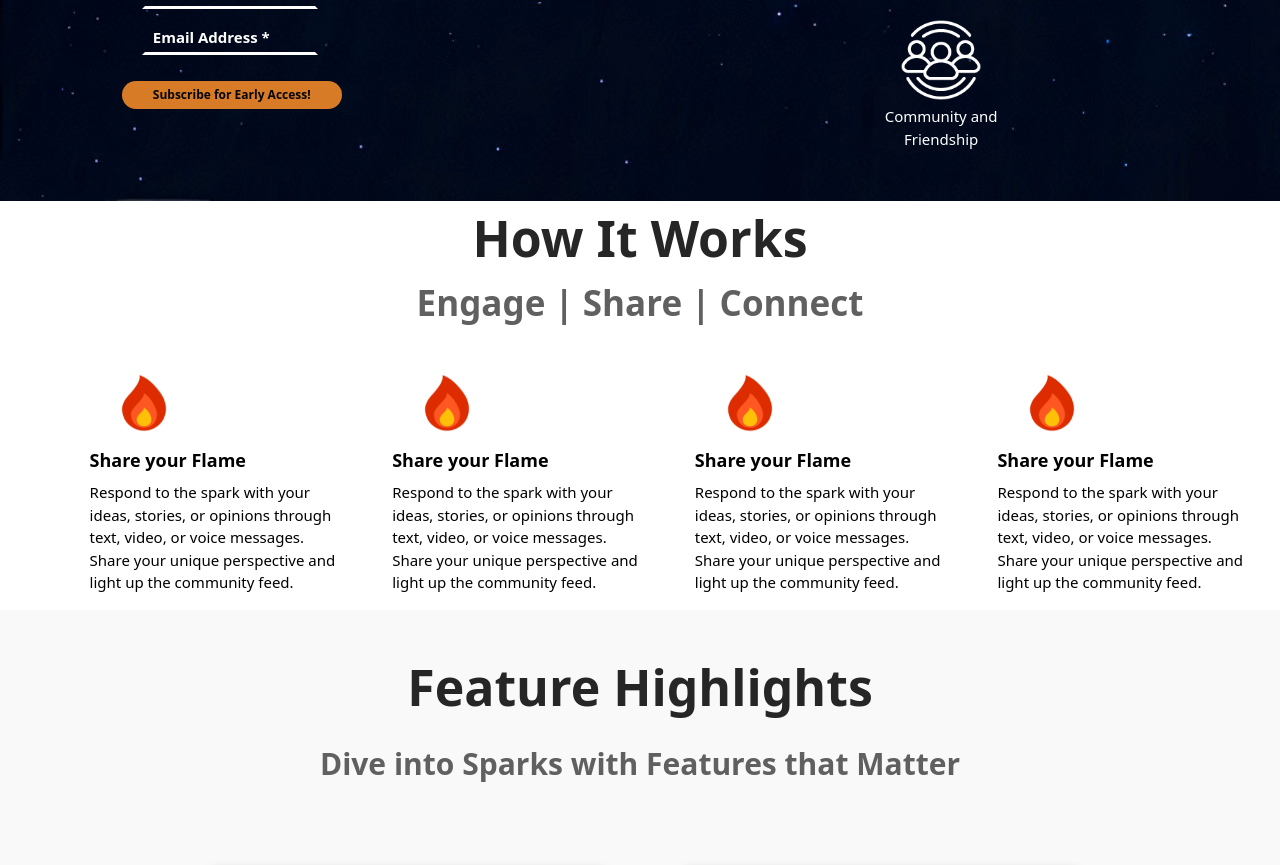
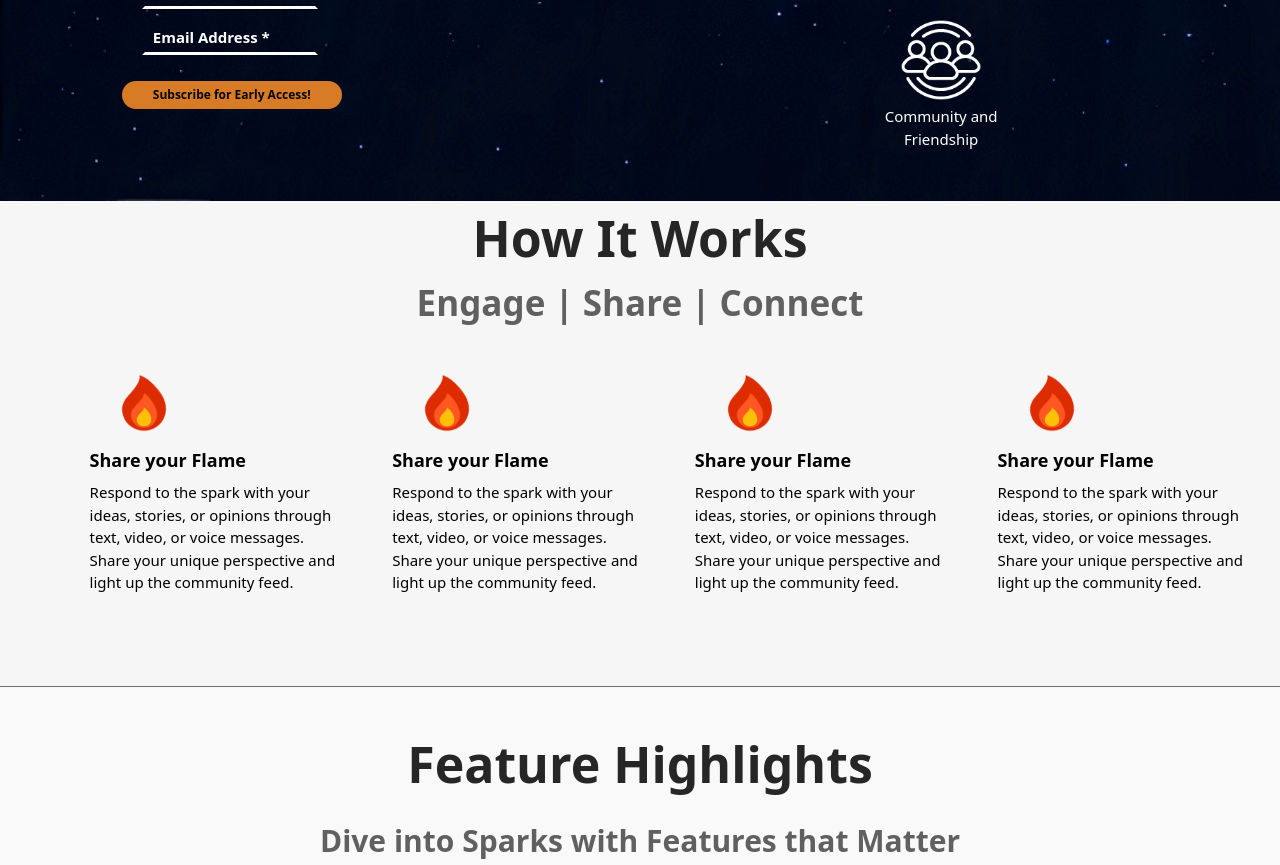
Before and after one commit to reactapp-projects/landing3, a React (Create React App) app: page / in a window 1280 px wide. Shown: the part 478-1343 px from the top of the page. Built offline with nearby package versions, Linux system fonts and the light colour scheme.

Commit message:
fix bugs part2

```diff
--- a/src/App.js
+++ b/src/App.js
@@ -15,6 +15,7 @@ function App() {
       </header> */}
       <Header />
       <HowItWorks />
+      <div style={{ backgroundColor: "#736D6D", height: "1px" }}></div>
       <FeatureHighlights />
       <div style={{ backgroundColor: "#736D6D", height: "1px" }}></div>
       <ComingSoon />
--- a/src/Components/HowItWorks.jsx
+++ b/src/Components/HowItWorks.jsx
@@ -5,7 +5,7 @@ import fire from "../images/Fire.png";
 function HowItWorks() {
   return (
     <div>
-      <div className={style.secondboxwelcom}>
+      <div className={style.workdiv}>
         <p className={style.secondheadertext}>How It Works</p>
         <p className={style.secondmaintext}>Engage | Share | Connect</p>
         <div className={style.gridContainer}>
--- a/src/Components/HowItWorks.module.css
+++ b/src/Components/HowItWorks.module.css
@@ -1,3 +1,8 @@
+.workdiv {
+  background: #f6f6f6;
+  padding-bottom: 6%;
+}
+
 .secondheadertext {
   font-weight: 700;
   text-align: center;
```
